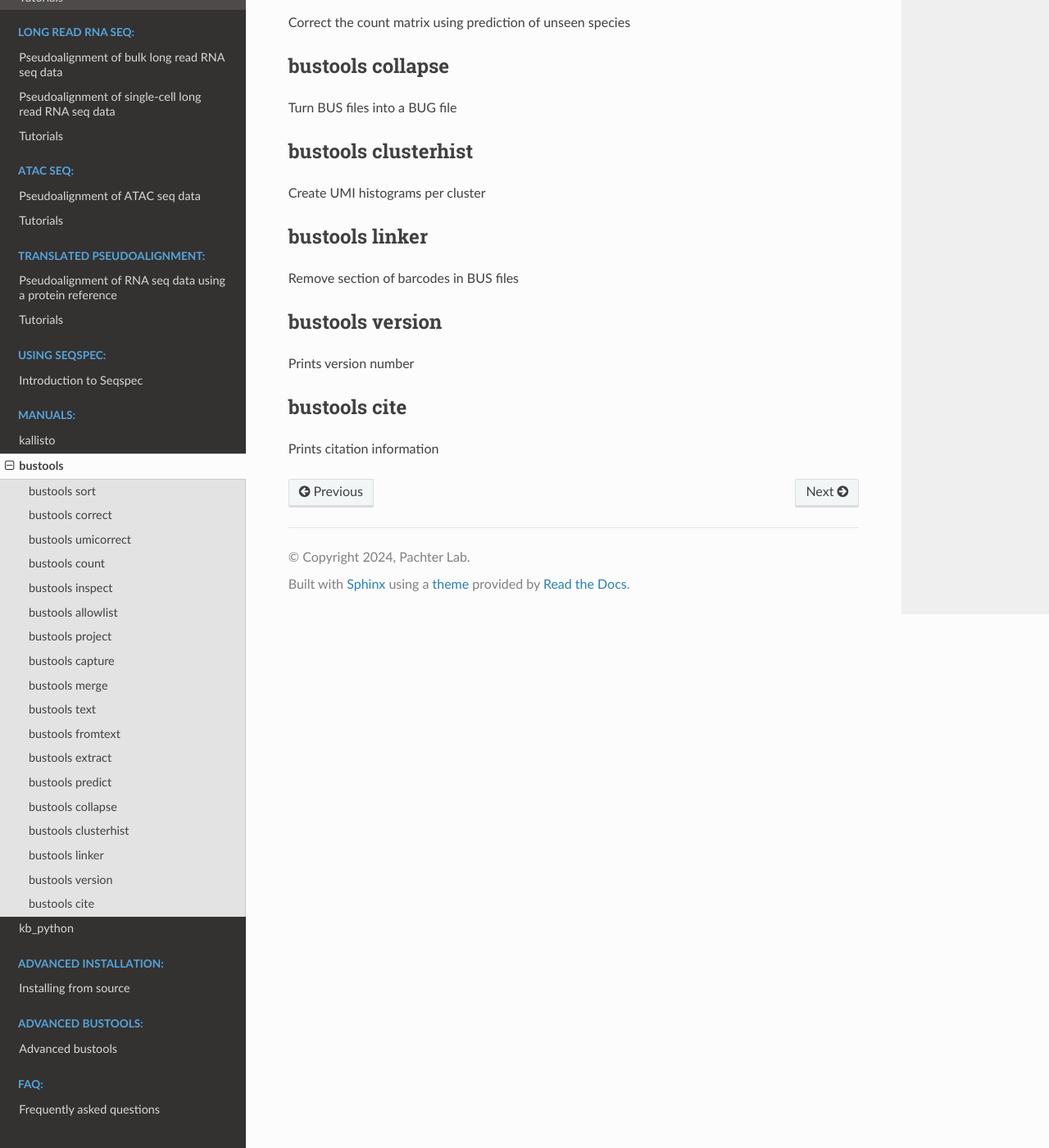
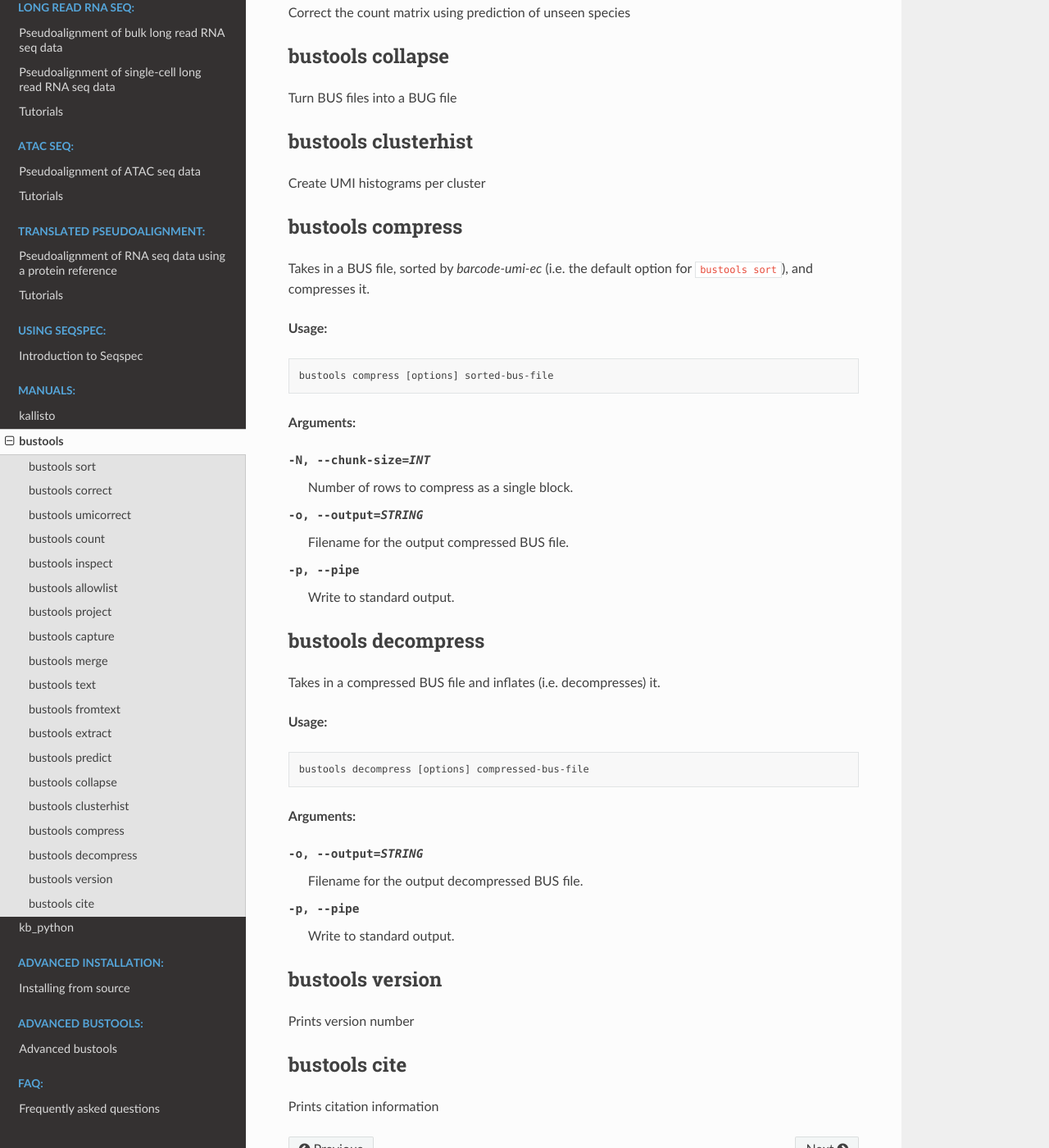
Before and after one commit to pachterlab/kb_docs, a Sphinx documentation site: the page built from docs/source/manuals/bustools.rst, in a window 1280 px wide and 1400 px high, scrolled down 4063 px. Shown: the whole window at 82% size. Built offline with Sphinx 7.4.7 and the Read the Docs theme 2.0.0, drawn with Linux system fonts in a browser that asks for light colours; some of the changed text lies outside the part shown.

Commit message:
Update bustools.rst

```diff
--- a/docs/source/manuals/bustools.rst
+++ b/docs/source/manuals/bustools.rst
@@ -52,15 +52,14 @@ Another operation supported is the replacement operation: Each **on list** seque
 
 Note: The input BUS file need not be sorted.
 
-Usage
-.....
+**Usage:**
+
 
 .. code-block:: text
 
    bustools correct [options] bus-files
 
-Arguments
-.........
+**Arguments:**
 
 
 -o, --output=STRING  Filename to output barcode-corrected BUS file into.
@@ -90,15 +89,14 @@ Generates an **on list** based on the barcodes in a sorted BUS file.
 
 This is a way of generating an **on list** that the barcodes in the BUS file will be corrected to, for technologies that don’t provide an **on list**.
 
-Usage
-.....
+**Usage:**
+
 
 .. code-block:: text
 
    bustools allowlist [options] bus-files
 
-Arguments
-.........
+**Arguments:**
 
 
 -o, --output=STRING  Filename to output the *on list* into.
@@ -128,15 +126,14 @@ Converts a plaintext representation of a BUS file to a binary BUS file.
 
 The plaintext input file should have four columns: barcode, UMI, equivalence class, and count. Optionally, a fifth column (the flags column) can be supplied.
 
-Usage
-.....
+**Usage:**
+
 
 .. code-block:: text
 
    bustools fromtext [options] text-files
 
-Arguments
-.........
+**Arguments:**
 
 
 -o, --output=STRING  Filename to write the output BUS file.
@@ -159,9 +156,46 @@ bustools clusterhist
 ^^^^^^^^^^^^^^^^^^^^
 Create UMI histograms per cluster
 
-bustools linker
+bustools compress
 ^^^^^^^^^^^^^^^^^^^^
-Remove section of barcodes in BUS files
+Takes in a BUS file, sorted by *barcode-umi-ec* (i.e. the default option for ``bustools sort``), and compresses it.
+
+**Usage:**
+
+
+.. code-block:: text
+
+   bustools compress [options] sorted-bus-file
+
+**Arguments:**
+
+
+-N, --chunk-size=INT  Number of rows to compress as a single block.
+
+-o, --output=STRING  Filename for the output compressed BUS file.
+
+-p, --pipe  Write to standard output.
+
+
+bustools decompress
+^^^^^^^^^^^^^^^^^^^^
+Takes in a compressed BUS file and inflates (i.e. decompresses) it.
+
+
+**Usage:**
+
+
+.. code-block:: text
+
+   bustools decompress [options] compressed-bus-file
+
+**Arguments:**
+
+
+-o, --output=STRING  Filename for the output decompressed BUS file.
+
+-p, --pipe  Write to standard output.
+
 
 bustools version
 ^^^^^^^^^^^^^^^^^^^^
```
